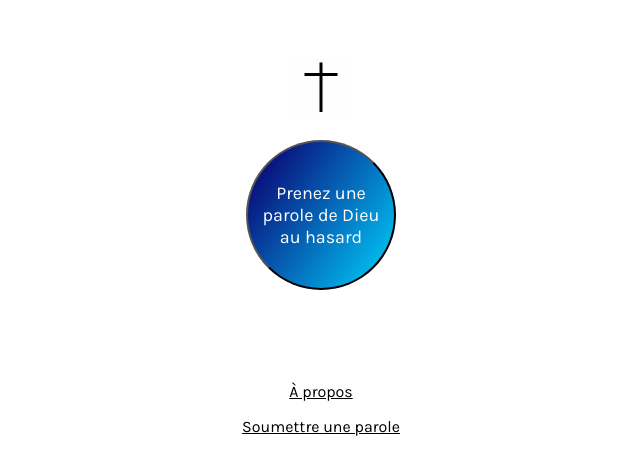
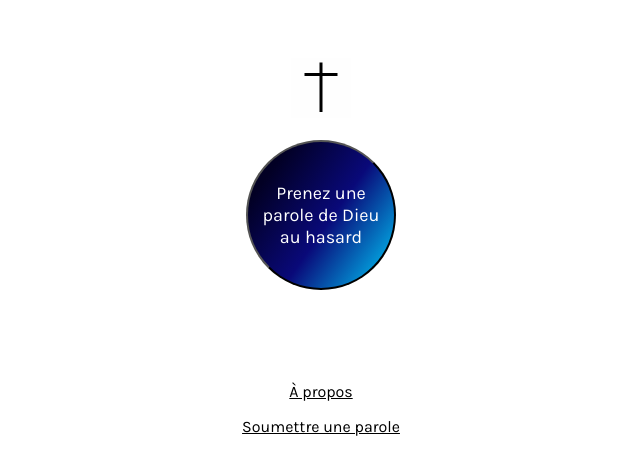
Before and after one commit to jmcob/uneparole.love, a Vue app: page / in a window 1280 px wide. In both pictures the pointer is over the button "Prenez une parole de Dieu au hasard". Shown: the top 474 px of the page, without its empty margins (319-959 px from the left). Built offline with nearby package versions, Linux system fonts and the light colour scheme; a web font is replaced by a local one.

Commit message:
hover button

```diff
--- a/src/App.vue
+++ b/src/App.vue
@@ -129,7 +129,7 @@ h1 {
   border-radius: 50%;
   font-family: "Karla", sans-serif;
 }
-.button:active {
+.button:hover {
   background: rgb(2, 0, 36);
   background: linear-gradient(
     125deg,
```
